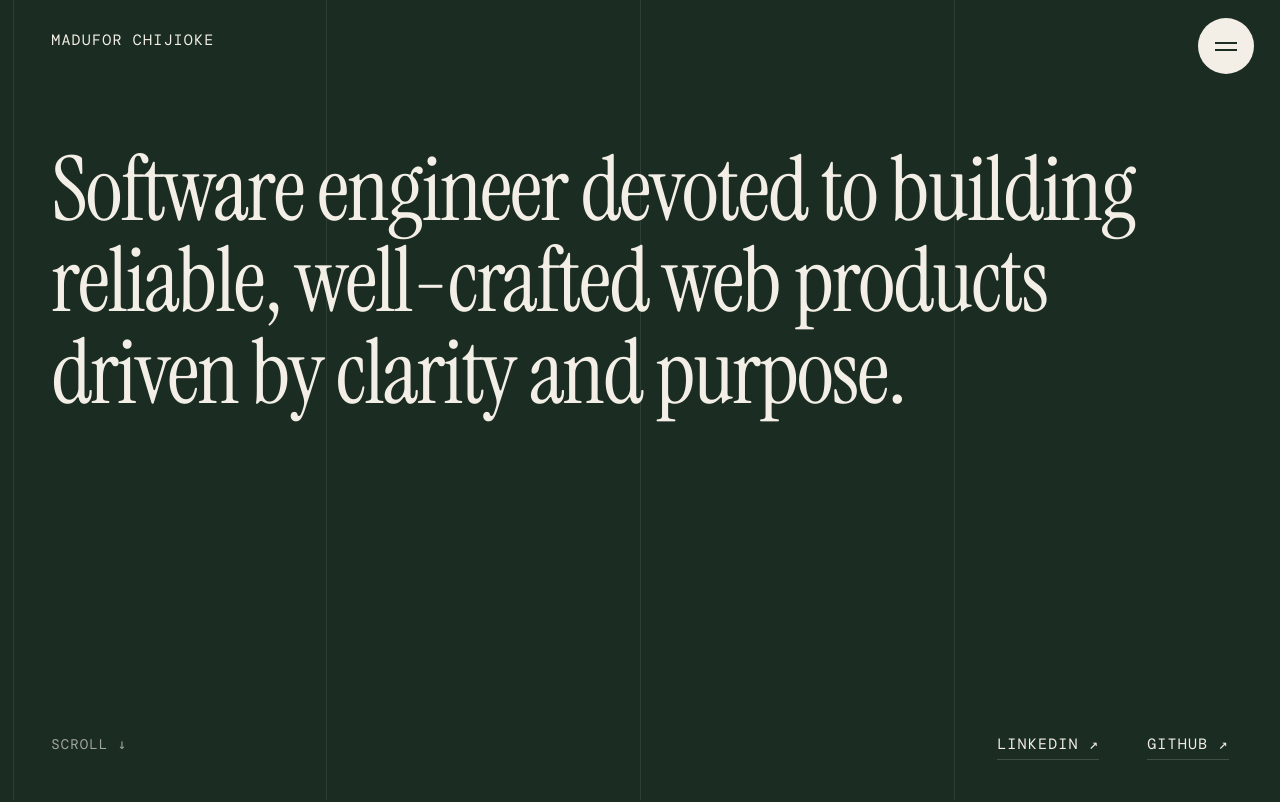
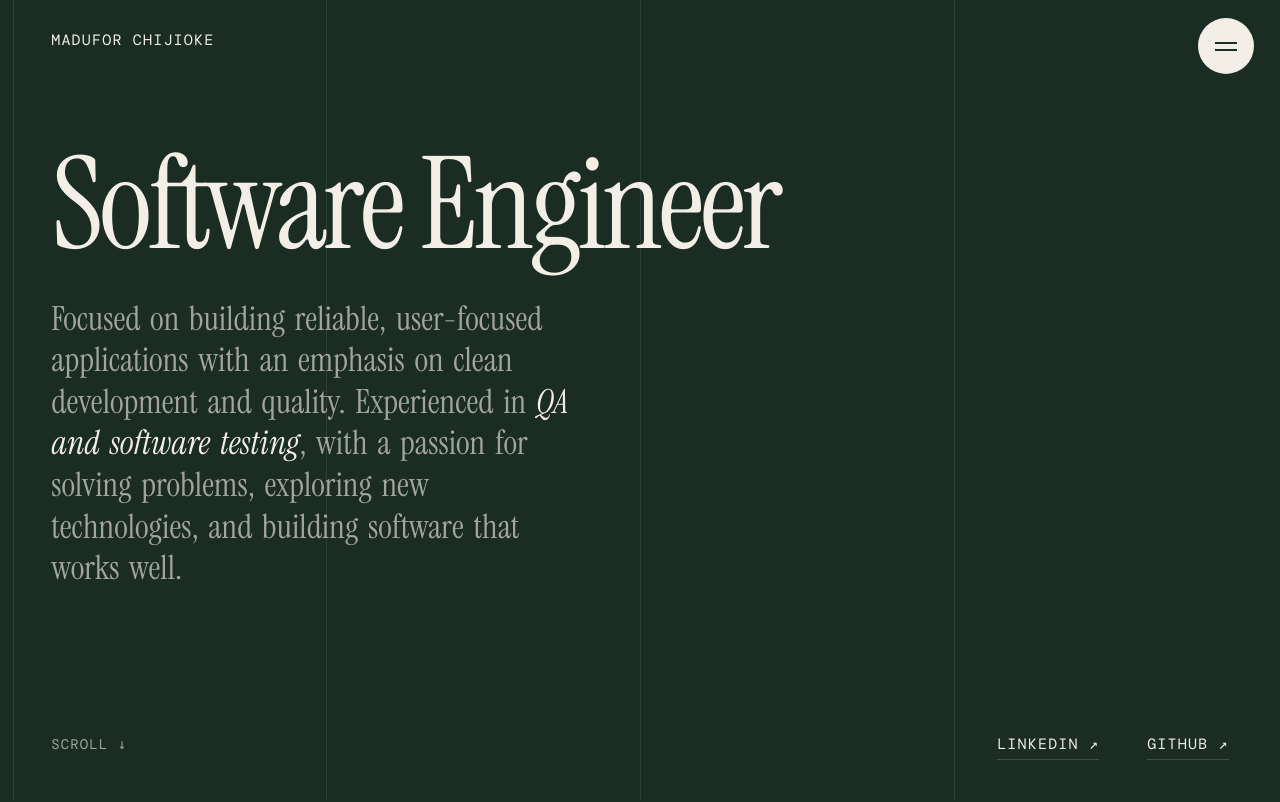
Before and after one commit to allentronix/my-oneline-cv, a React (Vite) app: page / in a window 1280 px wide. Shown: the top 802 px of the page. Built offline with nearby package versions, Linux system fonts and the light colour scheme; a web font is replaced by a local one.

Commit message:
feat: Added content to landing page

```diff
--- a/src/components/Hero.css
+++ b/src/components/Hero.css
@@ -7,14 +7,33 @@
   padding: clamp(120px, 18vh, 200px) var(--gutter) 40px;
 }
 
+.hero__content {
+  display: grid;
+  gap: clamp(24px, 4vh, 40px);
+}
+
 .hero__headline {
-  max-width: 1600px;
   font-family: var(--serif);
-  font-size: clamp(2.75rem, 7vw, 7.5rem);
+  font-size: clamp(3.5rem, 10vw, 10rem);
   font-weight: 400;
-  line-height: 1.02;
-  letter-spacing: -0.02em;
+  line-height: 0.95;
+  letter-spacing: -0.03em;
+}
+
+.hero__intro {
+  max-width: 34ch;
+  font-family: var(--serif);
+  font-size: clamp(1.5rem, 2.6vw, 2.5rem);
+  line-height: 1.25;
+  word-spacing: 0.12em;
+  color: var(--fg-muted);
   text-wrap: pretty;
+}
+
+.hero__intro strong {
+  font-weight: inherit;
+  font-style: italic;
+  color: var(--fg);
 }
 
 .hero__footer {
--- a/src/components/Hero.jsx
+++ b/src/components/Hero.jsx
@@ -1,10 +1,22 @@
 import SocialLinks from "./SocialLinks";
+import { parseHighlights } from "../utils/parseHighlights";
 import "./Hero.css";
 
-function Hero({ headline, linkedinUrl, githubUrl }) {
+function Hero({ headline, intro, linkedinUrl, githubUrl }) {
   return (
     <section className="hero" id="top">
-      <h1 className="hero__headline">{headline}</h1>
+      <div className="hero__content">
+        <h1 className="hero__headline">{headline}</h1>
+        <p className="hero__intro">
+          {parseHighlights(intro).map((segment, index) =>
+            segment.isHighlighted ? (
+              <strong key={index}>{segment.text}</strong>
+            ) : (
+              segment.text
+            ),
+          )}
+        </p>
+      </div>
       <div className="hero__footer">
         <a className="hero__scroll-cue" href="#about">
           Scroll ↓
--- a/src/data/about.js
+++ b/src/data/about.js
@@ -7,8 +7,14 @@ export const about = {
     "Sed ut perspiciatis unde omnis iste natus error sit voluptatem accusantium doloremque laudantium, totam rem aperiam.",
   ],
   skillGroups: [
-    { label: "Backend", items: ["Lorem", "Ipsum", "Dolor", "Sit amet", "Consectetur"] },
-    { label: "Frontend", items: ["Lorem", "Ipsum", "Dolor", "Sit amet", "Adipiscing"] },
+    {
+      label: "Backend",
+      items: ["Lorem", "Ipsum", "Dolor", "Sit amet", "Consectetur"],
+    },
+    {
+      label: "Frontend",
+      items: ["Lorem", "Ipsum", "Dolor", "Sit amet", "Adipiscing"],
+    },
     { label: "Platform", items: ["Lorem", "Ipsum", "Dolor", "Sit amet"] },
     { label: "Team", items: ["Lorem ipsum", "Dolor sit", "Amet consectetur"] },
   ],
@@ -23,7 +29,7 @@ export const about = {
       id: "bachelors",
       degree: "BSc Lorem Ipsum",
       institution: "Consectetur University, Adipiscing",
-      years: "2016 – 2020",
+      years: "2016 – 2029",
     },
   ],
 };
--- a/src/data/profile.js
+++ b/src/data/profile.js
@@ -1,8 +1,10 @@
 // TODO: replace placeholder values with your own details.
 export const profile = {
   name: "Madufor Chijioke",
-  headline:
-    "Software engineer devoted to building reliable, well-crafted web products driven by clarity and purpose.",
+  headline: "Software Engineer",
+  // Wrap text in **double asterisks** to highlight it.
+  intro:
+    "Focused on building reliable, user-focused applications with an emphasis on clean development and quality. Experienced in **QA and software testing**, with a passion for solving problems, exploring new technologies, and building software that works well.",
   linkedinUrl: "https://www.linkedin.com/in/your-handle",
   githubUrl: "https://github.com/your-handle",
 };
--- a/src/pages/HomePage.jsx
+++ b/src/pages/HomePage.jsx
@@ -18,6 +18,7 @@ function HomePage() {
       <main>
         <Hero
           headline={profile.headline}
+          intro={profile.intro}
           linkedinUrl={profile.linkedinUrl}
           githubUrl={profile.githubUrl}
         />
--- /dev/null
+++ b/src/utils/parseHighlights.js
@@ -0,0 +1,8 @@
+// Splits text on **double asterisks** into segments, marking the wrapped parts.
+// "a **b** c" -> [{ text: "a ", isHighlighted: false }, { text: "b", isHighlighted: true }, ...]
+export function parseHighlights(text) {
+  return text
+    .split("**")
+    .map((part, index) => ({ text: part, isHighlighted: index % 2 === 1 }))
+    .filter((segment) => segment.text !== "");
+}
```
